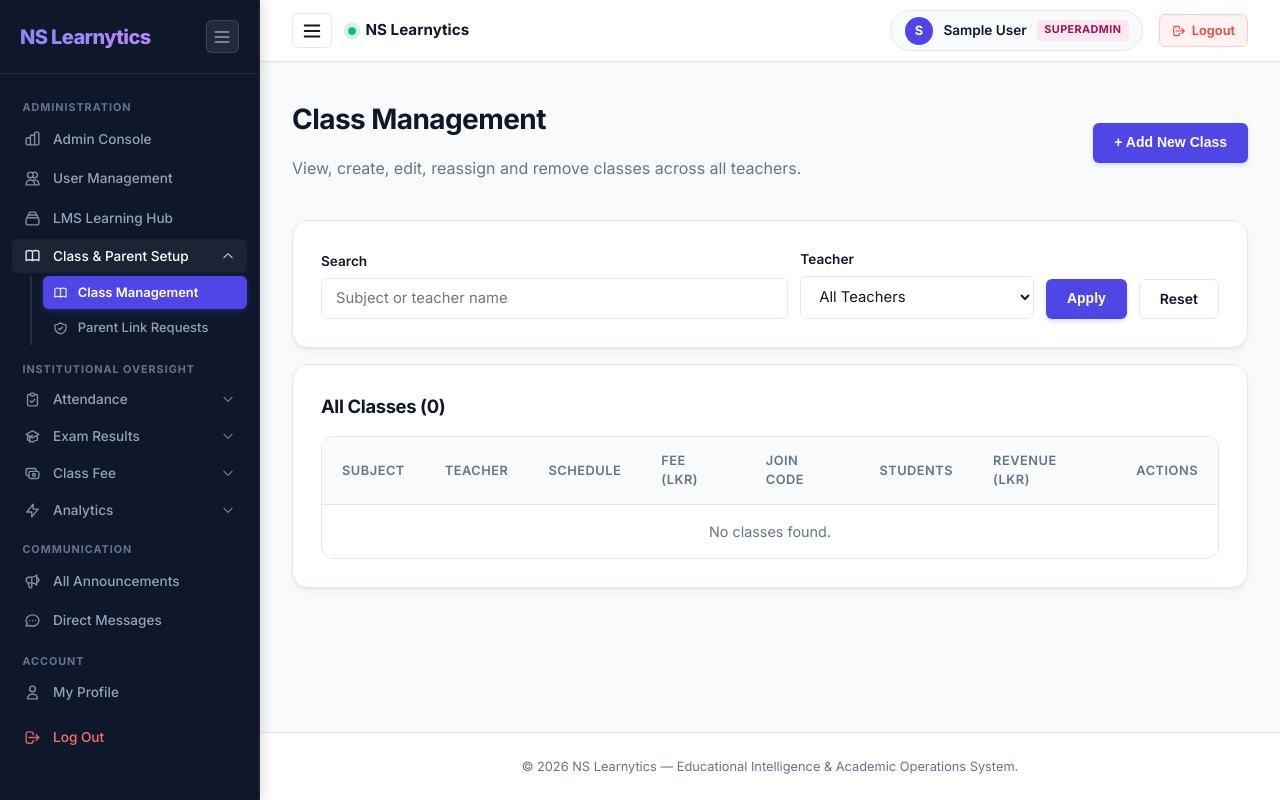
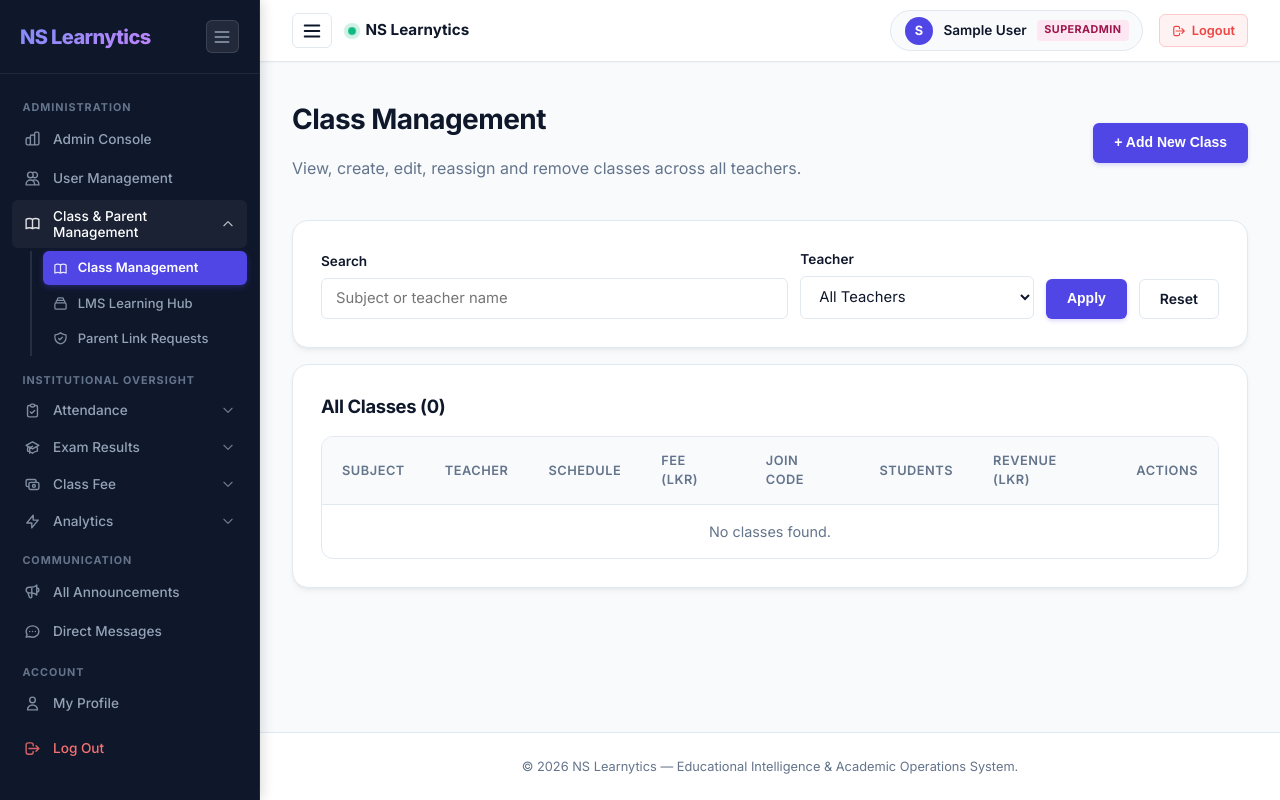
Before and after one commit to nihadn6/NS-learnytics, a Flask app: page /admin/classes in a window 1280 px wide. Run offline with Flask 3, Linux system fonts and the light colour scheme; the visitor is signed in with stand-in values (Sample User, id 1); data that the repository does not hold is empty.

Commit message:
feat(navigation): include LMS Learning Hub in Class & Parent Management collapsible category

```diff
--- a/templates/base.html
+++ b/templates/base.html
@@ -227,21 +227,21 @@
                         <svg fill="none" stroke="currentColor" viewBox="0 0 24 24"><path stroke-linecap="round" stroke-linejoin="round" stroke-width="2" d="M12 4.354a4 4 0 110 5.292M15 21H3v-1a6 6 0 0112 0v1zm0 0h6v-1a6 6 0 00-9-5.197M13 7a4 4 0 11-8 0 4 4 0 018 0z"></path></svg>
                         <span>User Management</span>
                     </a>
-                    <a href="{{ url_for('lms.index') }}" class="sidebar-link {% if request.endpoint in ('lms.index', 'lms.view_submissions') %}active{% endif %}">
-                        <svg fill="none" stroke="currentColor" viewBox="0 0 24 24"><path stroke-linecap="round" stroke-linejoin="round" stroke-width="2" d="M19 11H5m14 0a2 2 0 012 2v6a2 2 0 01-2 2H5a2 2 0 01-2-2v-6a2 2 0 012-2m14 0V9a2 2 0 00-2-2M5 11V9a2 2 0 012-2m0 0V5a2 2 0 012-2h6a2 2 0 012 2v2M7 7h10"></path></svg>
-                        <span>LMS Learning Hub</span>
-                    </a>
-                    {% set is_admin_class_parent_active = request.endpoint in ('admin.manage_classes', 'admin.admin_class_roster', 'admin.view_parent_requests') %}
+                    {% set is_admin_class_parent_active = request.endpoint in ('admin.manage_classes', 'admin.admin_class_roster', 'lms.index', 'lms.view_submissions', 'admin.view_parent_requests') %}
                     <div class="sidebar-collapsible {% if is_admin_class_parent_active %}open{% endif %}">
                         <button type="button" class="sidebar-collapsible-btn {% if is_admin_class_parent_active %}active{% endif %}" onclick="toggleSidebarMenu(this)" aria-expanded="{% if is_admin_class_parent_active %}true{% else %}false{% endif %}">
                             <svg fill="none" stroke="currentColor" viewBox="0 0 24 24"><path stroke-linecap="round" stroke-linejoin="round" stroke-width="2" d="M12 6.253v13m0-13C10.832 5.477 9.246 5 7.5 5S4.168 5.477 3 6.253v13C4.168 18.477 5.754 18 7.5 18s3.332.477 4.5 1.253m0-13C13.168 5.477 14.754 5 16.5 5c1.747 0 3.332.477 4.5 1.253v13C19.832 18.477 18.247 18 16.5 18c-1.746 0-3.332.477-4.5 1.253"></path></svg>
-                            <span class="collapsible-title">Class & Parent Setup</span>
+                            <span class="collapsible-title">Class & Parent Management</span>
                             <svg class="chevron-icon" fill="none" stroke="currentColor" viewBox="0 0 24 24"><path stroke-linecap="round" stroke-linejoin="round" stroke-width="2" d="M19 9l-7 7-7-7"></path></svg>
                         </button>
                         <div class="sidebar-submenu">
                             <a href="{{ url_for('admin.manage_classes') }}" class="sidebar-sublink {% if request.endpoint in ('admin.manage_classes', 'admin.admin_class_roster') %}active{% endif %}">
                                 <svg fill="none" stroke="currentColor" viewBox="0 0 24 24"><path stroke-linecap="round" stroke-linejoin="round" stroke-width="2" d="M12 6.253v13m0-13C10.832 5.477 9.246 5 7.5 5S4.168 5.477 3 6.253v13C4.168 18.477 5.754 18 7.5 18s3.332.477 4.5 1.253m0-13C13.168 5.477 14.754 5 16.5 5c1.747 0 3.332.477 4.5 1.253v13C19.832 18.477 18.247 18 16.5 18c-1.746 0-3.332.477-4.5 1.253"></path></svg>
                                 <span>Class Management</span>
+                            </a>
+                            <a href="{{ url_for('lms.index') }}" class="sidebar-sublink {% if request.endpoint in ('lms.index', 'lms.view_submissions') %}active{% endif %}">
+                                <svg fill="none" stroke="currentColor" viewBox="0 0 24 24"><path stroke-linecap="round" stroke-linejoin="round" stroke-width="2" d="M19 11H5m14 0a2 2 0 012 2v6a2 2 0 01-2 2H5a2 2 0 01-2-2v-6a2 2 0 012-2m14 0V9a2 2 0 00-2-2M5 11V9a2 2 0 012-2m0 0V5a2 2 0 012-2h6a2 2 0 012 2v2M7 7h10"></path></svg>
+                                <span>LMS Learning Hub</span>
                             </a>
                             <a href="{{ url_for('admin.view_parent_requests') }}" class="sidebar-sublink {% if request.endpoint == 'admin.view_parent_requests' %}active{% endif %}">
                                 <svg fill="none" stroke="currentColor" viewBox="0 0 24 24"><path stroke-linecap="round" stroke-linejoin="round" stroke-width="2" d="M9 12l2 2 4-4m5.618-4.016A11.955 11.955 0 0112 2.944a11.955 11.955 0 01-8.618 3.04A12.02 12.02 0 003 9c0 5.591 3.824 10.29 9 11.622 5.176-1.332 9-6.03 9-11.622 0-1.042-.133-2.052-.382-3.016z"></path></svg>
```
